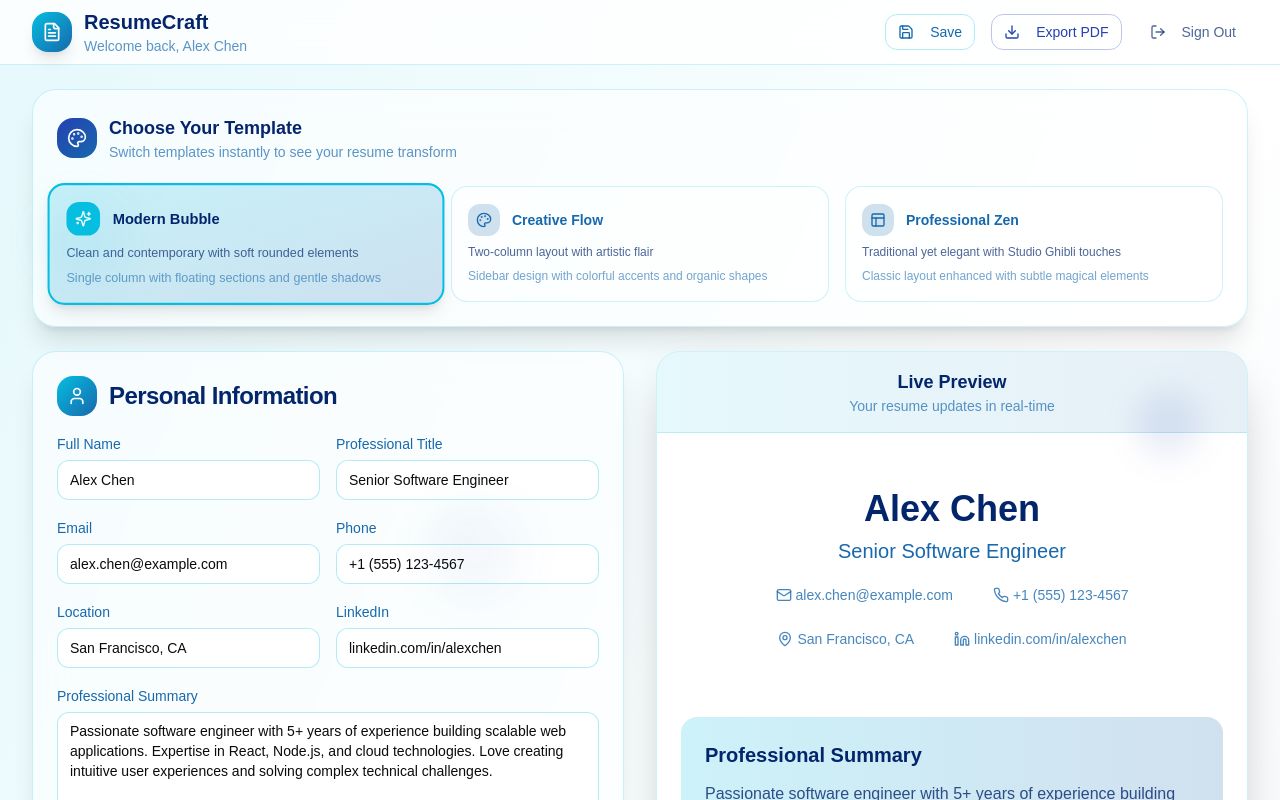
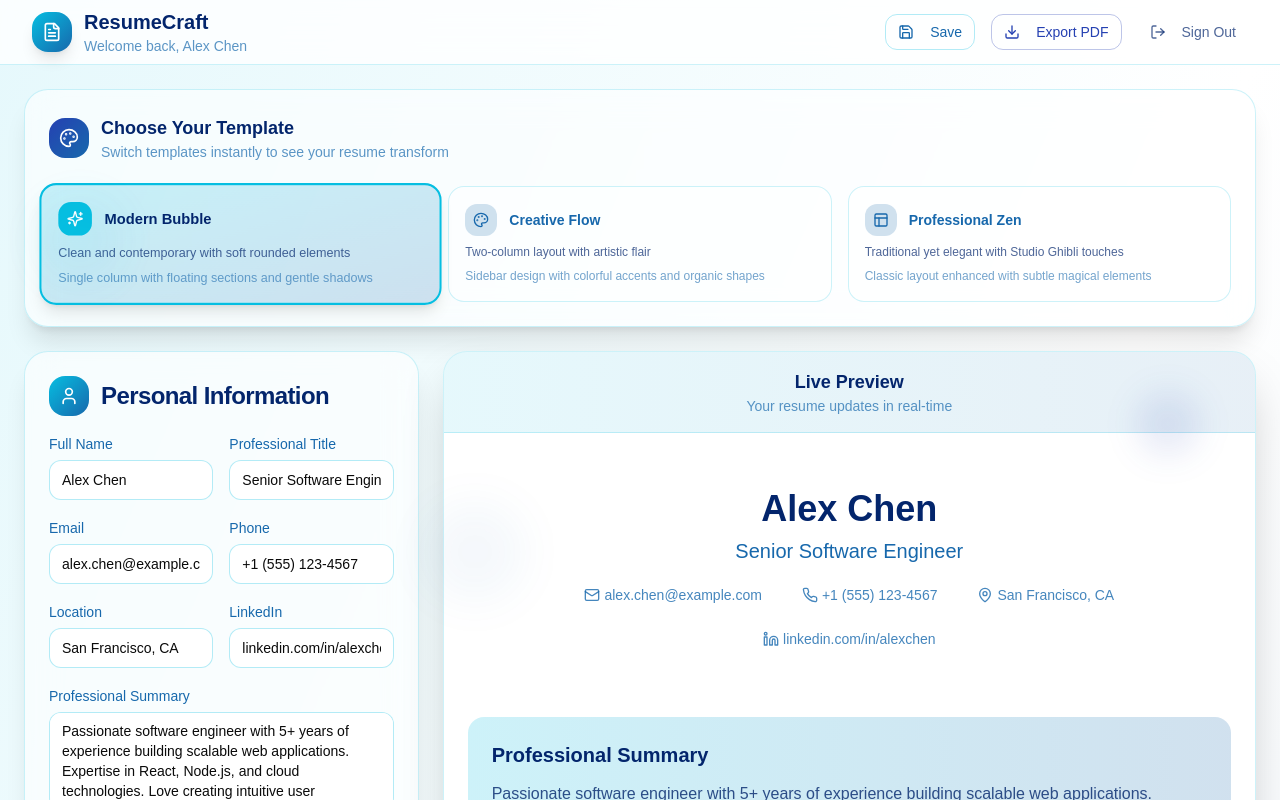
Before and after one commit to apatel924/resume_builder, a Next.js app: page / in a window 1280 px wide. Both pictures are taken after a click on the button "Continue with Google". Shown: the top 800 px of the page. Built offline with nearby package versions, Linux system fonts and the light colour scheme.

Commit message:
Update resume builder component

```diff
--- a/components/resume-builder.tsx
+++ b/components/resume-builder.tsx
@@ -83,20 +83,20 @@ export default function ResumeBuilder() {
       )}
 
       {/* Template Selector */}
-      <div className="max-w-7xl mx-auto px-4 sm:px-6 lg:px-8 py-6">
+      <div className="w-full px-6 py-6">
         <TemplateSelector />
       </div>
 
       {/* Main Content */}
-      <div className="max-w-7xl mx-auto px-4 sm:px-6 lg:px-8 pb-8">
-        <div className="grid lg:grid-cols-2 gap-8">
-          {/* Editor Panel */}
-          <div className="space-y-6">
+      <div className="w-full px-6 pb-8">
+        <div className="grid lg:grid-cols-12 gap-6 max-w-none">
+          {/* Editor Panel - Takes up 4 columns */}
+          <div className="lg:col-span-4 space-y-4">
             <ResumeEditor />
           </div>
 
-          {/* Preview Panel */}
-          <div className="lg:sticky lg:top-24 lg:h-fit">
+          {/* Preview Panel - Takes up 8 columns */}
+          <div className="lg:col-span-8 lg:sticky lg:top-24 lg:h-fit">
             <ResumePreview />
           </div>
         </div>
```
